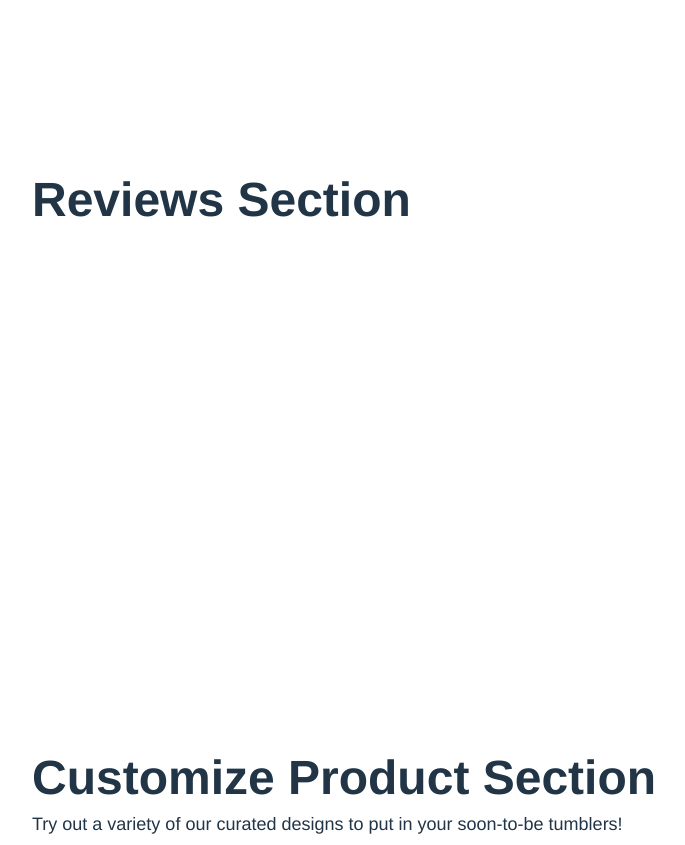
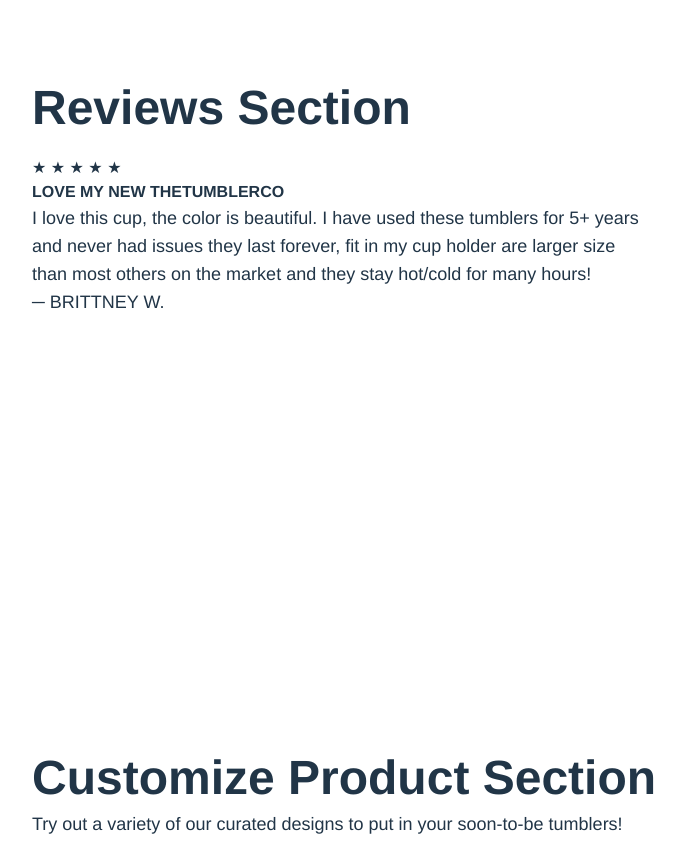
Before and after one commit to cg20221i/final-project-threejs-the-jolly-rangers, a React (Vite) app: page / in a window 1280 px wide. Shown: the part 1800-2645 px from the top of the page, without its empty margins (72-757 px from the left). Built offline with nearby package versions, Linux system fonts and the light colour scheme; no server answers; grey boxes are pictures that could not be loaded.

Commit message:
add ratings

```diff
--- a/src/components/Reviews.jsx
+++ b/src/components/Reviews.jsx
@@ -4,7 +4,11 @@ const Reviews = () => {
   return (
       <section id="Reviews" className="flex h-screen pl-10 font-['Helvetica']">
         <div className="my-auto justify-end">
-        <p className="text-5xl font-bold">Reviews Section</p>
+        <p className="text-5xl font-bold">Reviews Section<br/></p>
+        <div><br/>&#9733; &#9733; &#9733; &#9733; &#9733;</div>
+        <p className="text-1xl font-bold">LOVE MY NEW THETUMBLERCO</p>
+        <p className="text-lg" align="justify-center">I love this cup, the color is beautiful. I have used these tumblers for 5+ years <br/>and never had issues they last forever, fit in my cup holder are larger size<br/> than most others on the market and they stay hot/cold for many hours!</p>
+        <p className="text-lg">─ BRITTNEY W.</p>
         </div>
       </section>
   );
```
Also changed, not shown: src/assets/5-star.png (added).
